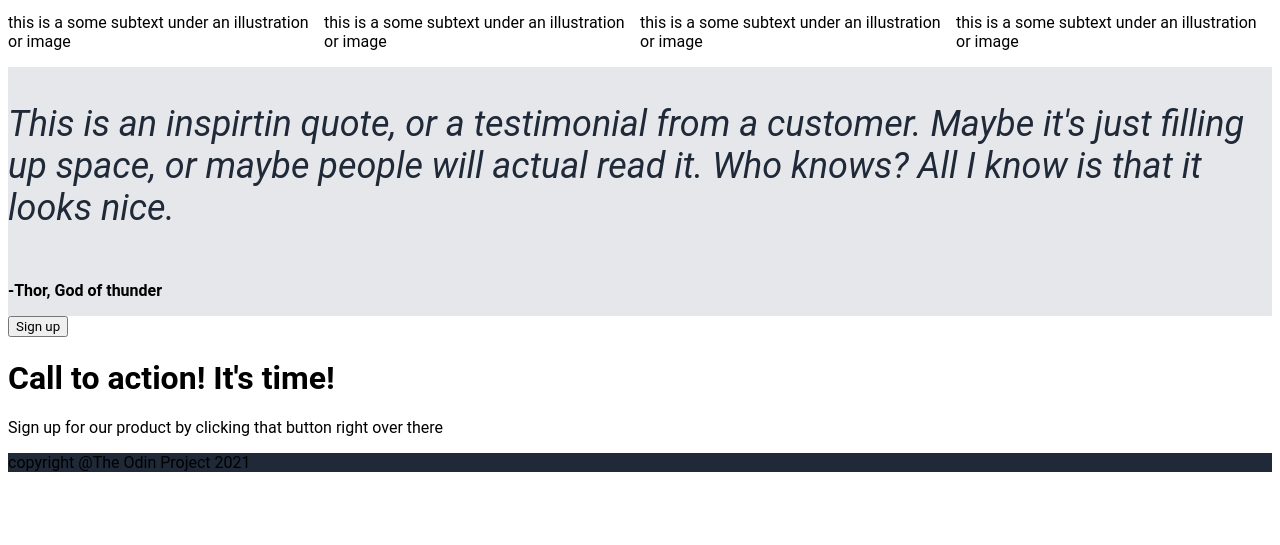
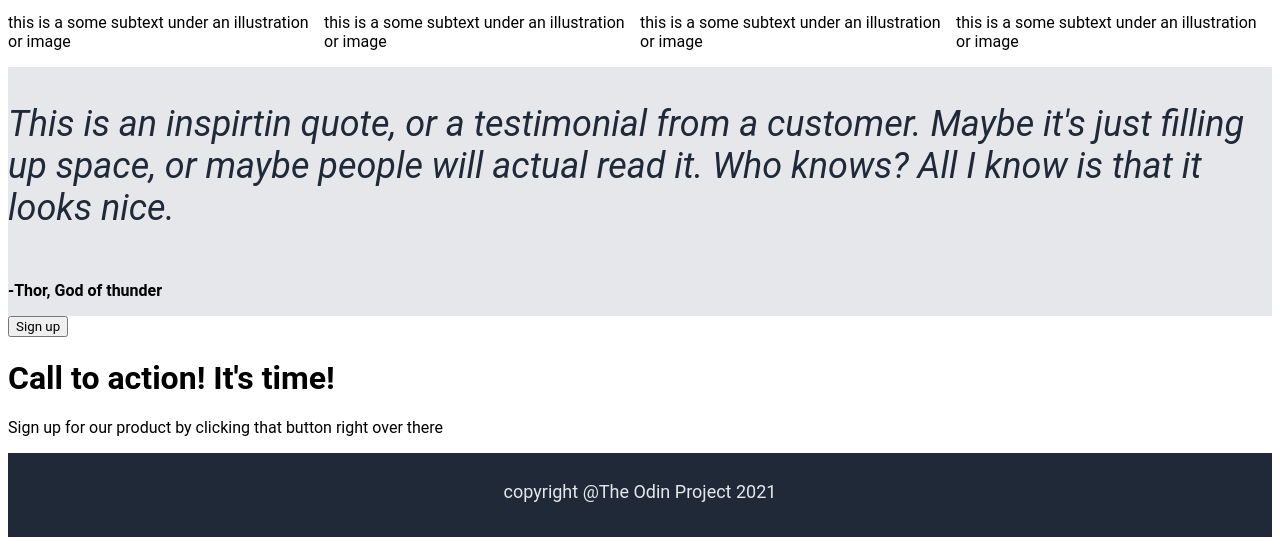
Before and after one commit to wavesinaroom/my_odin_project_landing_page, a plain HTML site: page index.html in a window 1280 px wide. Shown: the part 454-999 px from the top of the page. Before the commit the page ends 942 px from the top, so only its background shows below. Drawn offline with Linux system fonts and the light colour scheme.

Commit message:
[Feature] Polish footer text position and colour

```diff
--- a/style.css
+++ b/style.css
@@ -88,4 +88,10 @@ li{
 
 footer {
   background-color: #1F2937;
+  font-size: 18px;
+  color: #E5E7EB;
+  height: 64px;
+  padding: 10px;
+  display: flex;
+  justify-content: center;
 }
```
